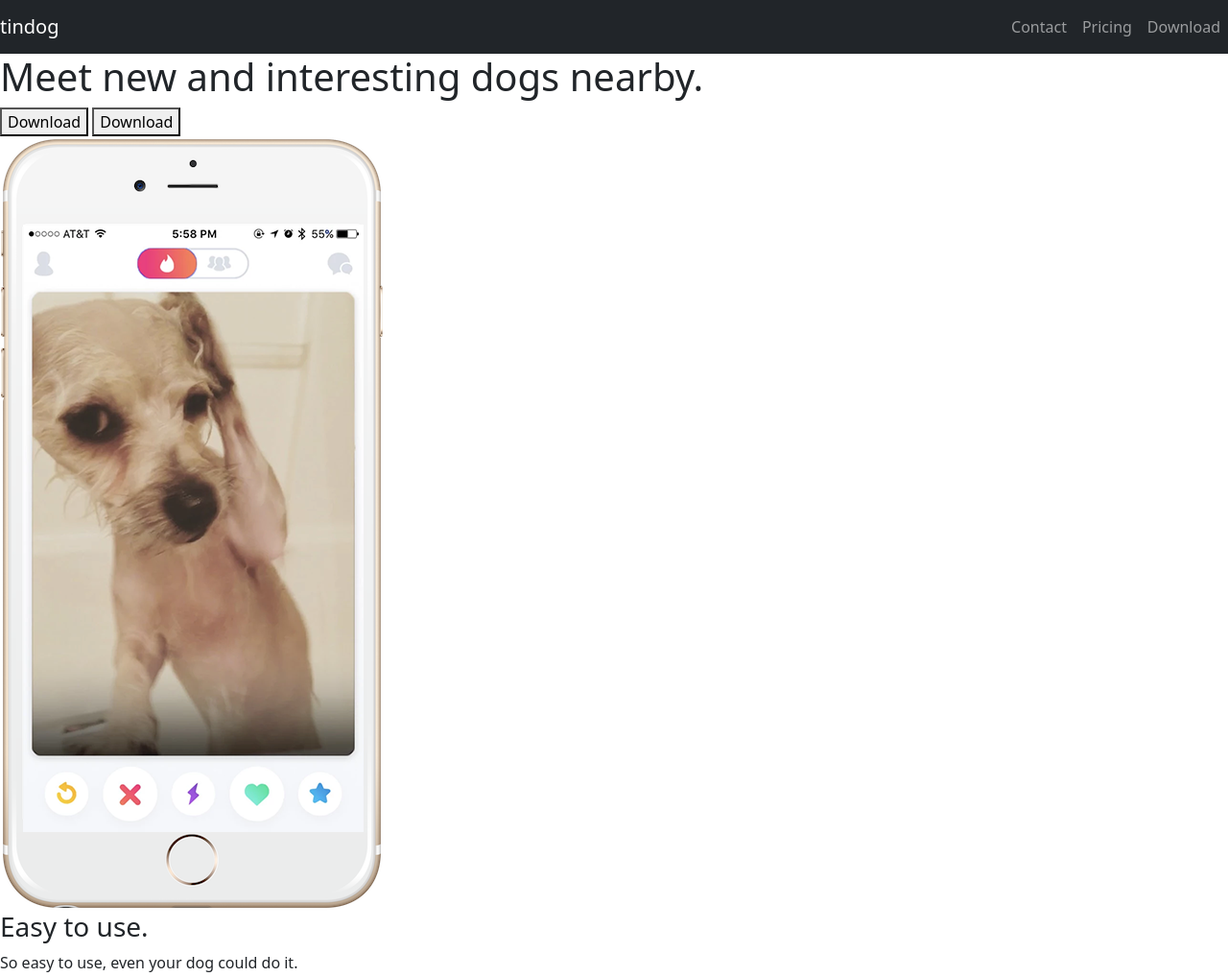
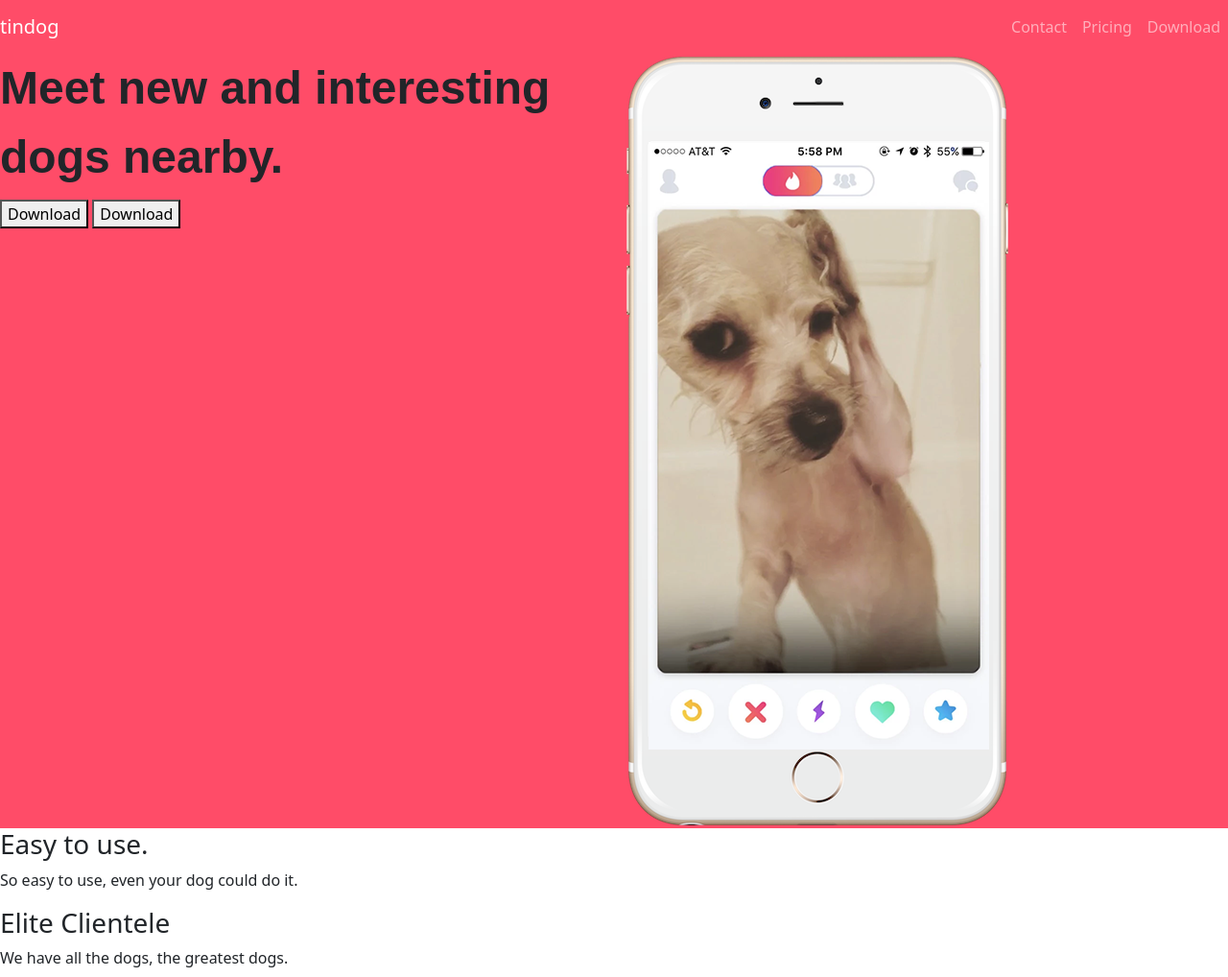
Before and after one commit to Youkwhan/tindog, a plain HTML site: page index.html in a window 1280 px wide. Shown: the top 1018 px of the page at 96% size. Drawn offline with nearby package versions, Linux system fonts and the light colour scheme.

Commit message:
bootstrap title section

```diff
--- a/css/styles.css
+++ b/css/styles.css
@@ -0,0 +1,10 @@
+#title {
+	background-color: #ff4c68;
+}
+
+h1 {
+	font-family: "Montserrat-Black", sans-serif;
+   font-weight: 900;
+	font-size: 3rem;
+	line-height: 1.5;
+}
--- a/index.html
+++ b/index.html
@@ -11,14 +11,20 @@
 			integrity="sha384-1BmE4kWBq78iYhFldvKuhfTAU6auU8tT94WrHftjDbrCEXSU1oBoqyl2QvZ6jIW3"
 			crossorigin="anonymous"
 		/>
-
+		<!-- Google font -->
+		<link rel="preconnect" href="https://fonts.googleapis.com" />
+		<link rel="preconnect" href="https://fonts.gstatic.com" crossorigin />
+		<link
+			href="https://fonts.googleapis.com/css2?family=Montserrat:wght@400;900&family=Ubuntu&display=swap"
+			rel="stylesheet"
+		/>
 		<link rel="stylesheet" href="css/styles.css" />
 	</head>
 
 	<body>
 		<section id="title">
 			<!-- Nav Bar -->
-			<nav class="navbar navbar-expand-lg navbar-dark bg-dark">
+			<nav class="navbar navbar-expand-lg navbar-dark">
 				<a class="navbar-brand" href="#">tindog</a>
 				<!-- Navbar toggle button -->
 				<button
@@ -49,13 +55,15 @@
 			</nav>
 
 			<!-- Title -->
-			<div>
-				<h1>Meet new and interesting dogs nearby.</h1>
-				<button type="button">Download</button>
-				<button type="button">Download</button>
-			</div>
-			<div>
-				<img src="images/iphone6.png" alt="iphone-mockup" />
+			<div class="row">
+				<div class="col-lg-6">
+					<h1>Meet new and interesting dogs nearby.</h1>
+					<button type="button">Download</button>
+					<button type="button">Download</button>
+				</div>
+				<div class="col-lg-6">
+					<img src="images/iphone6.png" alt="iphone-mockup" />
+				</div>
 			</div>
 		</section>
 
```
